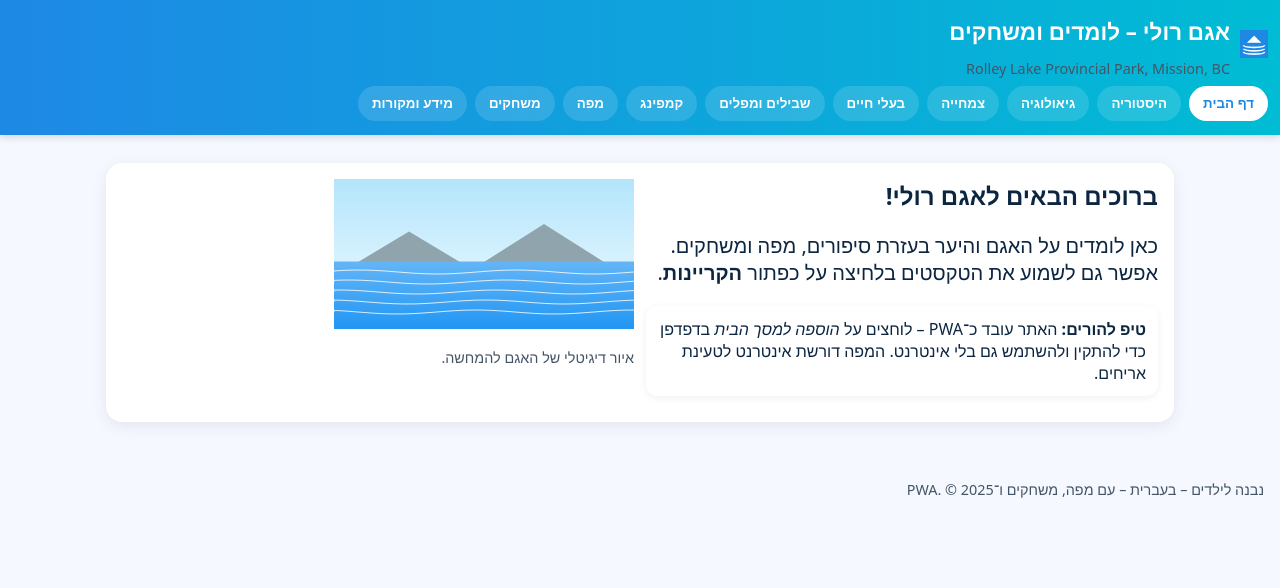
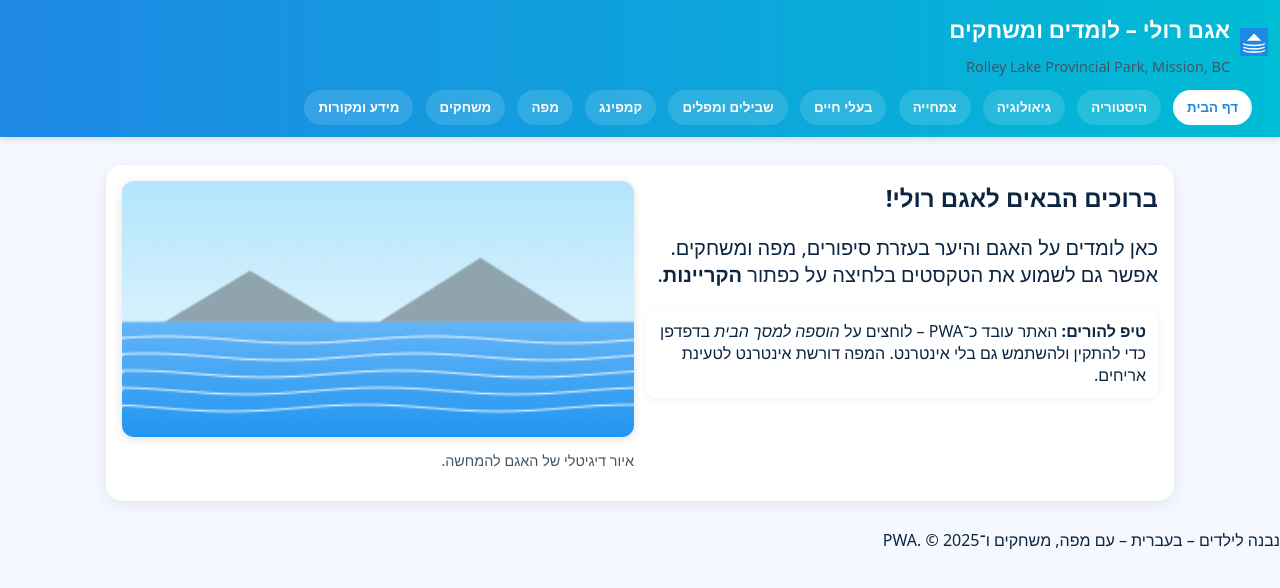
Before and after one commit to aybc2025/rolleylake-, a plain HTML site: page index.html in a window 1280 px wide. Drawn offline with nearby package versions, Linux system fonts and the light colour scheme.

Commit message:
Update styles.css

```diff
--- a/styles.css
+++ b/styles.css
@@ -1,4 +1,3 @@
-
 :root{
   --bg:#f5f9ff;
   --primary:#1e88e5;
@@ -6,30 +5,45 @@
   --text:#0c2540;
   --card:#ffffff;
 }
+
+/* בסיס */
 *{box-sizing:border-box}
-html,body{margin:0;padding:0;height:100%;background:var(--bg);color:var(--text);font-family:system-ui, -apple-system, 'Segoe UI', Roboto, 'Noto Sans', 'Helvetica Neue', Arial, 'Apple Color Emoji','Segoe UI Emoji'}
+html,body{margin:0;padding:0;height:100%;background:var(--bg);color:var(--text);
+  font-family:system-ui,-apple-system,'Segoe UI',Roboto,'Noto Sans','Helvetica Neue',Arial,'Apple Color Emoji','Segoe UI Emoji'}
+/* כותרת דביקה + safe areas */
 header{
   position:sticky;top:0;z-index:1000;
   background:linear-gradient(90deg,var(--primary),var(--accent));
-  color:#fff;padding:10px 12px;box-shadow:0 2px 8px rgba(0,0,0,.15)
+  color:#fff;padding:calc(8px + env(safe-area-inset-top,0px)) 12px 10px 12px;
+  box-shadow:0 2px 8px rgba(0,0,0,.15)
 }
 header .title{display:flex;align-items:center;gap:10px}
 header .title img{width:28px;height:28px}
+
+/* ניווט – גלילה אופקית חלקה במובייל */
 nav{
-  display:flex;overflow:auto;gap:8px;margin-top:8px;padding-bottom:4px
+  display:block;overflow-x:auto;overflow-y:hidden;
+  white-space:nowrap;gap:8px;margin-top:8px;padding:6px 12px 2px;
+  scroll-snap-type:x proximity;scroll-padding-inline:12px;
+  -webkit-overflow-scrolling:touch;mask-image:linear-gradient(to left, transparent 0, #000 20px, #000 calc(100% - 20px), transparent 100%);
 }
+nav::-webkit-scrollbar{display:none}
 nav button{
-  flex:0 0 auto;
-  border:none;border-radius:999px;padding:10px 14px;background:#ffffff22;color:#fff;font-weight:700
+  scroll-snap-align:start;
+  display:inline-block;border:none;border-radius:999px;padding:10px 14px;margin-inline:4px;
+  background:#ffffff22;color:#fff;font-weight:700
 }
 nav button.active{background:#fff;color:var(--primary)}
+
 main{padding:16px;max-width:1100px;margin:0 auto}
 .section{display:none}
 .section.active{display:block}
+
 .card{
   background:var(--card);border-radius:16px;padding:16px;margin:12px 0;box-shadow:0 4px 16px rgba(0,0,0,.08)
 }
 .card h2{margin-top:0}
+
 .grid{display:grid;gap:12px}
 @media(min-width:720px){.grid.cols-2{grid-template-columns:1fr 1fr}}
 
@@ -42,10 +56,23 @@ main{padding:16px;max-width:1100px;margin:0 auto}
 .badge{background:#e3f2fd;border-radius:10px;padding:2px 10px;font-weight:700;display:inline-block;margin-inline-start:8px}
 audio{width:100%}
 
-/* Games */
+.tips{background:#fff;border-radius:12px;padding:12px;box-shadow:0 2px 8px rgba(0,0,0,.06)}
+.small{font-size:.9rem;color:#456}
+
+/* קנבס רספונסיבי (רוחב 100%; DPI aware ב-JS) */
+.responsive-canvas{width:100%;height:auto;display:block;border-radius:12px;box-shadow:0 2px 10px rgba(0,0,0,.12)}
+
+/* מפה */
+#map{width:100%;height:380px;border-radius:16px;box-shadow:0 2px 10px rgba(0,0,0,.12)}
+
+/* משחקים */
 .drag-area{display:flex;gap:8px;flex-wrap:wrap;padding:10px;border:2px dashed #aac9ff;border-radius:12px;min-height:70px;background:#f0f6ff}
-.draggable{user-select:none;padding:8px 12px;border-radius:10px;background:#fff;box-shadow:0 2px 6px rgba(0,0,0,.1);border:1px solid #e3ecff;cursor:grab}
 .dropzone{min-height:70px;padding:10px;border:2px dashed #ffd180;background:#fff8e1;border-radius:12px}
+.draggable{
+  user-select:none;padding:8px 12px;border-radius:10px;background:#fff;box-shadow:0 2px 6px rgba(0,0,0,.1);
+  border:1px solid #e3ecff;cursor:grab;touch-action:none /* מאפשר גרירה חלקה במגע */
+}
+.dragging-ghost{box-shadow:0 8px 24px rgba(0,0,0,.25);transform:scale(1.03)}
 .correct{outline:3px solid #2ecc71}
 .wrong{outline:3px solid #e53935}
 .game-row{display:flex;flex-wrap:wrap;gap:10px;align-items:center}
@@ -53,10 +80,6 @@ audio{width:100%}
 @media(min-width:700px){.game-grid{grid-template-columns:repeat(4,1fr)}}
 .tile{background:#fff;border-radius:12px;padding:10px;text-align:center;box-shadow:0 2px 6px rgba(0,0,0,.08)}
 #maze{border:2px solid #ccc;border-radius:8px;background:#fff}
-.legend{font-size:.95rem;color:#335}
-/* Map */
-#map{width:100%;height:380px;border-radius:16px;box-shadow:0 2px 10px rgba(0,0,0,.12);}
-footer{padding:30px 16px;color:#456;font-size:.9rem}
-.small{font-size:.9rem;color:#456}
-.tips{background:#fff;border-radius:12px;padding:12px;box-shadow:0 2px 8px rgba(0,0,0,.06)}
+
+/* נגישות */
 .sr-only{position:absolute;left:-10000px;top:auto;width:1px;height:1px;overflow:hidden}
```
